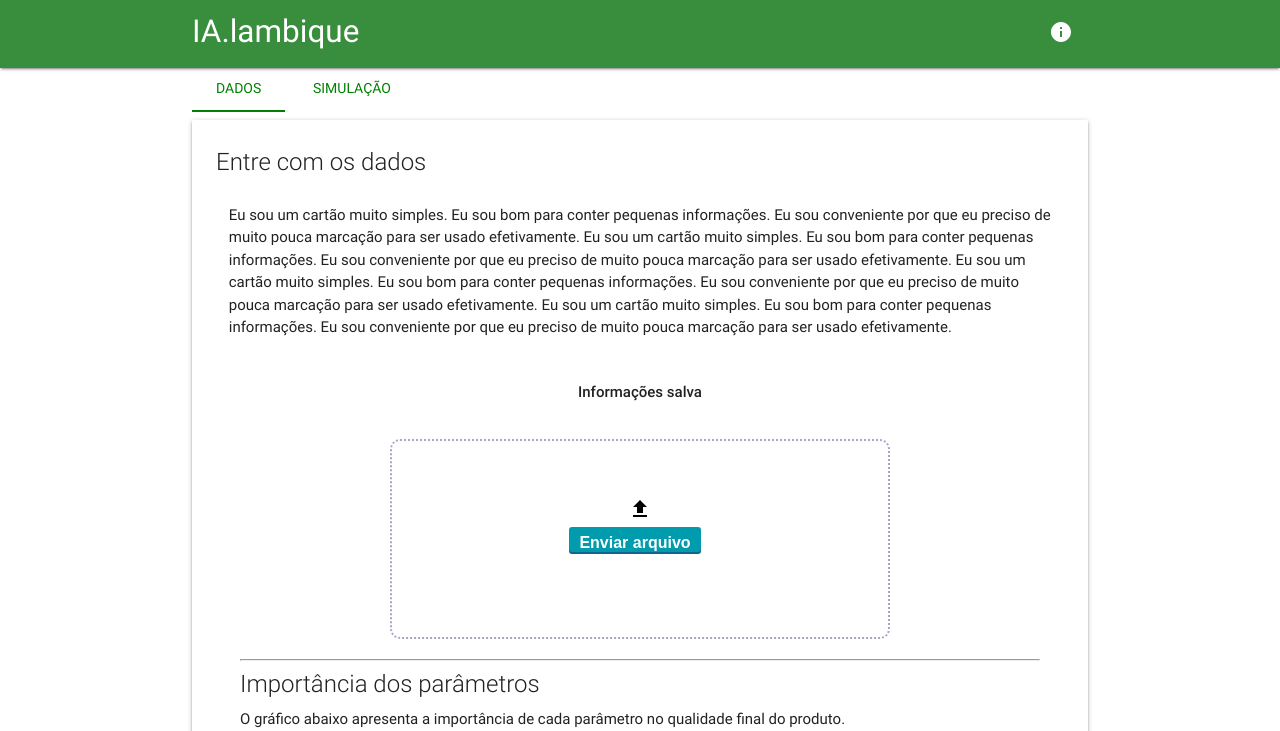
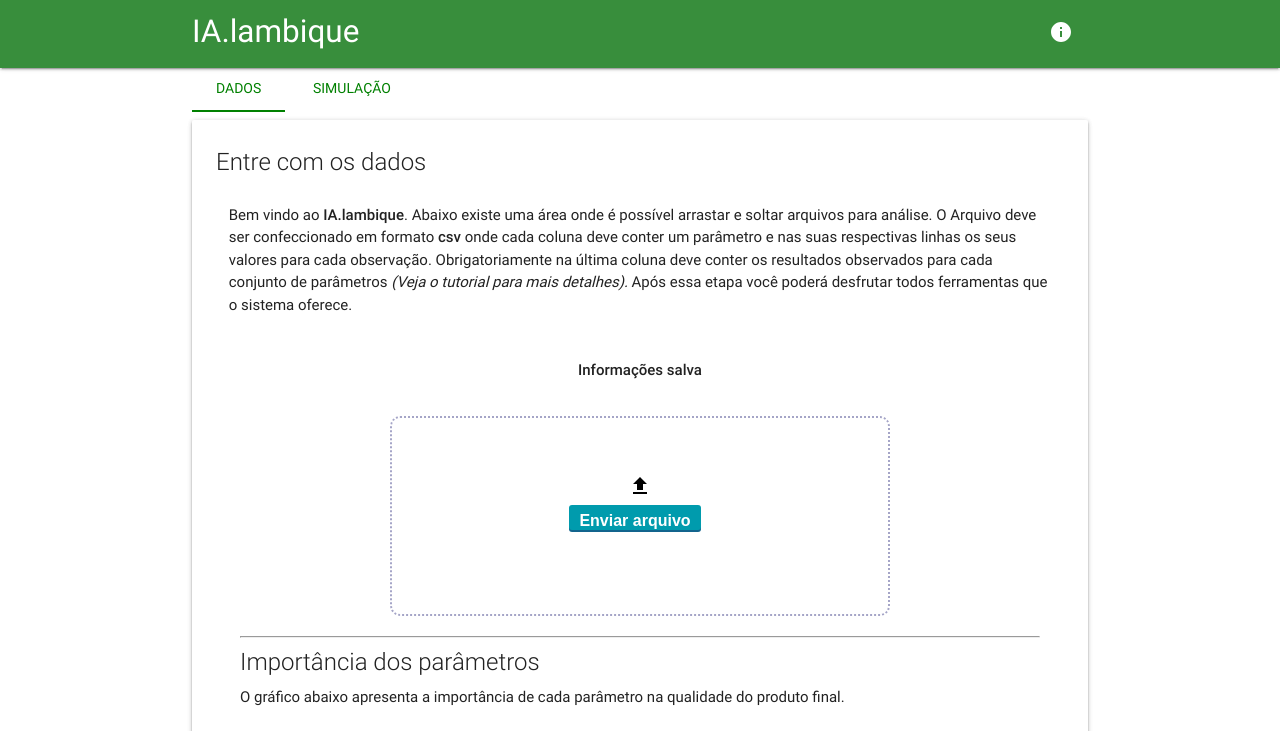
Before and after one commit to rafjaa/IA.lambique, a Flask app: page / in a window 1280 px wide. Shown: the top 731 px of the page. Run offline with Flask 2, Linux system fonts and the light colour scheme; data that the repository does not hold is empty; a map, chart or similar area stays blank; parts of the project's set-up code (start-up, migrations or seed data) failed here and were passed over.

Commit message:
Atualizações do conteúdo textual e mudanças no gráfico

```diff
--- a/app/db.json
+++ b/app/db.json
@@ -1 +1 @@
-{"_default": {}, "info": {"1": {"filename": "cachaca.csv", "modelo": "model/0001.model", "pontuacao": 0.8466666666666667, "fscore": {"Tempo de Fermenta\u00e7\u00e3o(Horas)": 67, "Teor Alco\u00f3lico": 177, "Maturidade da cana(M\u00eas)": 143, "Material fermenta\u00e7\u00e3o": 72, "Tamanho Alambique(m\u00b2)": 235}, "dict_classes": {"0": "Execelente", "1": "bom", "2": "regular", "3": "ruim", "4": "\u00d3tima"}, "features": [{"min": 10.0, "nome": "Tamanho Alambique(m\u00b2)", "max": 30.0, "media": 11.974}, {"min": 20.0, "nome": "Tempo de Fermenta\u00e7\u00e3o(Horas)", "max": 33.0, "media": 25.421}, {"min": 0.0, "nome": "Material fermenta\u00e7\u00e3o", "max": 2.0, "media": 0.789}, {"min": 35.0, "nome": "Teor Alco\u00f3lico", "max": 43.0, "media": 40.158}, {"min": 7.0, "nome": "Maturidade da cana(M\u00eas)", "max": 10.0, "media": 8.053}], "y_label": "Qualidade"}}}
+{"_default": {}, "info": {"1": {"filename": "cachaca.csv", "modelo": "model/0001.model", "pontuacao": 0.8666666666666666, "features": [{"nome": "Tamanho Alambique (m\u00b2)", "max": 30.0, "min": 10.0, "media": 11.974}, {"nome": "Tempo de Fermenta\u00e7\u00e3o (Horas)", "max": 33.0, "min": 20.0, "media": 25.421}, {"nome": "Teor Alco\u00f3lico (%)", "max": 43.0, "min": 35.0, "media": 40.158}, {"nome": "Maturidade da cana (M\u00eas)", "max": 10.0, "min": 7.0, "media": 8.053}], "dict_classes": {"0": "bom", "1": "ruim", "2": "\u00f3timo"}, "fscore": {"Teor Alco\u00f3lico (%)": 191, "Maturidade da cana (M\u00eas)": 115, "Tamanho Alambique (m\u00b2)": 187, "Tempo de Fermenta\u00e7\u00e3o (Horas)": 68}, "y_label": "Qualidade"}}}
--- a/app/server.py
+++ b/app/server.py
@@ -1,19 +1,14 @@
 import os
 
-from flask import Flask, request, flash, render_template
+from flask import Flask, request, render_template
 from werkzeug.utils import secure_filename
 import pandas as pd
-import matplotlib.pyplot as plt
-import matplotlib
-import xgboost as xgb
 import json
 from sklearn import preprocessing
 from tinydb import Query, TinyDB
 
 from classificador import cria_modelo, avalia_feature
 from settings import *
-
-matplotlib.style.use('ggplot')
 
 # Servidor HTTP
 app = Flask(__name__)
@@ -63,7 +58,7 @@ def info():
     try:
         return json.dumps(table.all()[0])
     except IndexError as e:
-    	return json.dumps({})
+        return json.dumps({})
 
 
 @app.route('/dados', methods=["POST"])
@@ -191,10 +186,7 @@ def processa(filename):
         if modelo is None:
             return 1, None, None
 
-        fscore = modelo.booster().get_fscore()
-
-        # Gráfico de importância dos parâmetros
-        # plot_features_importance(modelo, GRAFICO_F_IMPORTANCE)
+        fscore = modelo.get_booster().get_fscore()
 
         # Salva a informação das colunas dos dados de entrada,
         # para serem usadas na simulação
@@ -237,9 +229,9 @@ def simulacao():
     # features = obtem_informacao(INFO, 'features')
     info = table.all()
     if len(info) == 1:
-    	info = info[0]
+        info = info[0]
     else:
-    	return json.dumps({'erro': 'erro'})
+        return json.dumps({'erro': 'erro'})
 
     # Caso seja realizado uma requisição POST, realiza-se a avaliação
     if request.method == 'POST':
@@ -261,7 +253,7 @@ def simulacao():
         return json.dumps({'sucesso': True, 'nota': nota, 'y_label': info['y_label']})
 
     # Verifica falha na leitura das features
-    #if features is None:
+    # if features is None:
     #    flash('Erro no arquivo!')
     #    return redirect('/dados')
 
--- a/app/static/css/style.css
+++ b/app/static/css/style.css
@@ -16,7 +16,7 @@ b{
 
 .tabs .tab a{
     color: green;
-    text-align: left;
+    text-align: center;
 }
 
 .tabs .tab a:hover,.tabs .tab a.active {
@@ -43,6 +43,7 @@ a[href="#top"]{
 
 .features{
 	margin: 0px;
+	padding-bottom: 20px;
 }
 
 .ajax-file-upload-error, #erro{
--- a/app/static/js/script.js
+++ b/app/static/js/script.js
@@ -61,7 +61,7 @@ $(document).ready(function(){
 						datasets: [{
 							label:"Pontuação",
 							data: data[1],
-							backgroundColor: 'rgba(255, 0, 0, 0.4)',//getRandomColorEachEmployee(data[0].length),
+							backgroundColor: 'rgba(100,149,237, 0.9)',//getRandomColorEachEmployee(data[0].length),
 
 
 						}]
--- a/app/templates/index.html
+++ b/app/templates/index.html
@@ -24,7 +24,7 @@
 
 				<ul id="nav-mobile" class="right">
 					<li>
-						<a id='sobre' href="https://github.com/rafjaa/aprendizado_maquina_aguardente"
+						<a id='sobre' href="https://github.com/rafjaa/IA.lambique"
 								target="_blank" class="tooltipped" data-position="left" data-tooltip="Saiba mais...">
 							<i><img src="/static/img/info.svg"/></i>
 						</a>
@@ -62,15 +62,13 @@
 				<div class="card-content">
 
 					<div class="row">
-						<p> Eu sou um cartão muito simples. Eu sou bom para conter pequenas informações.
-							Eu sou conveniente por que eu preciso de muito pouca marcação para ser usado
-							efetivamente. Eu sou um cartão muito simples. Eu sou bom para conter pequenas informações.
-							Eu sou conveniente por que eu preciso de muito pouca marcação para ser usado
-							efetivamente. Eu sou um cartão muito simples. Eu sou bom para conter pequenas informações.
-							Eu sou conveniente por que eu preciso de muito pouca marcação para ser usado
-							efetivamente. Eu sou um cartão muito simples. Eu sou bom para conter pequenas informações.
-							Eu sou conveniente por que eu preciso de muito pouca marcação para ser usado
-							efetivamente.
+						<p>
+                               Bem vindo ao <strong>IA.lambique</strong>. Abaixo existe uma área onde é possível arrastar e soltar
+                               arquivos para análise. O Arquivo deve ser confeccionado em formato <strong>csv</strong> onde cada coluna deve conter
+                               um parâmetro e nas suas respectivas linhas os seus valores para cada observação. Obrigatoriamente na última coluna deve conter
+                               os resultados observados para cada conjunto de parâmetros <i>(Veja o tutorial para mais detalhes).</i>
+                               Após essa etapa você poderá desfrutar todos ferramentas que o sistema oferece.
+
 						</p>
 					</div>
 
@@ -103,7 +101,7 @@
 					<div class="row">
 						<div class="col s12 ">
 							<span class="card-title">Importância dos parâmetros</span>
-							<p> O gráfico abaixo apresenta a importância de cada parâmetro no qualidade final do produto.
+							<p> O gráfico abaixo apresenta a importância de cada parâmetro na qualidade do produto final.
 							</p>
 							<!-- <img id="features_importance" src="/static/img/features_importance.png?v=" class="responsive-img materialboxed"> -->
 							<canvas id="grafico"></canvas>
```
Also changed, not shown: 1 other file.
